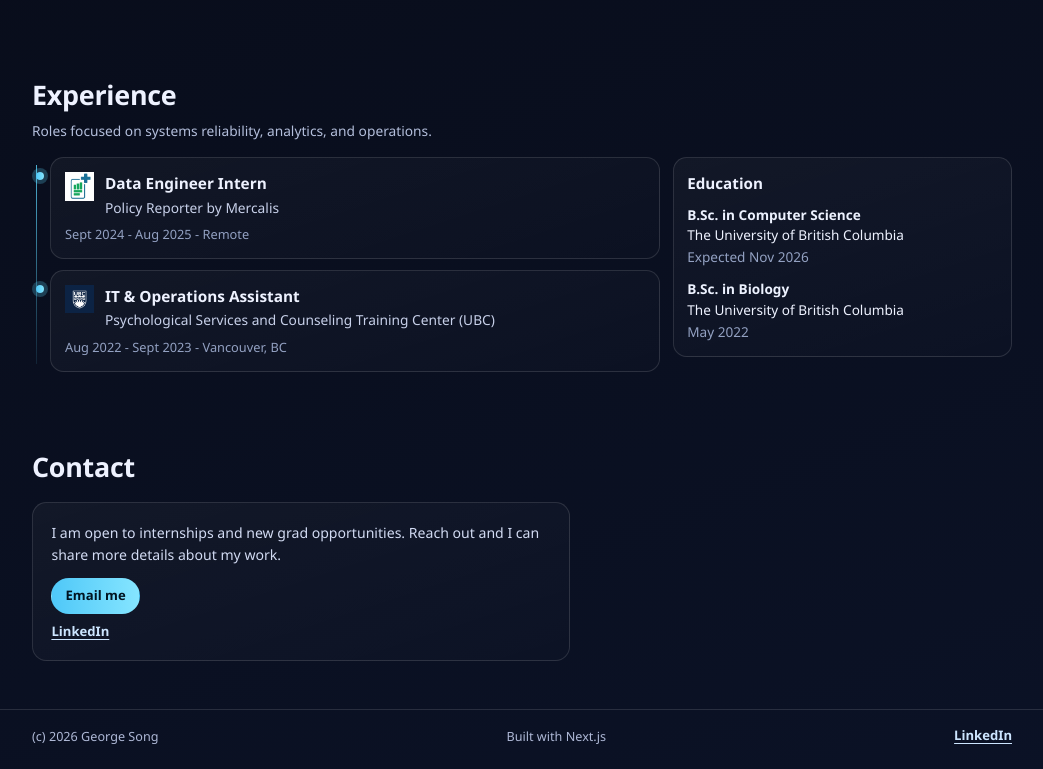
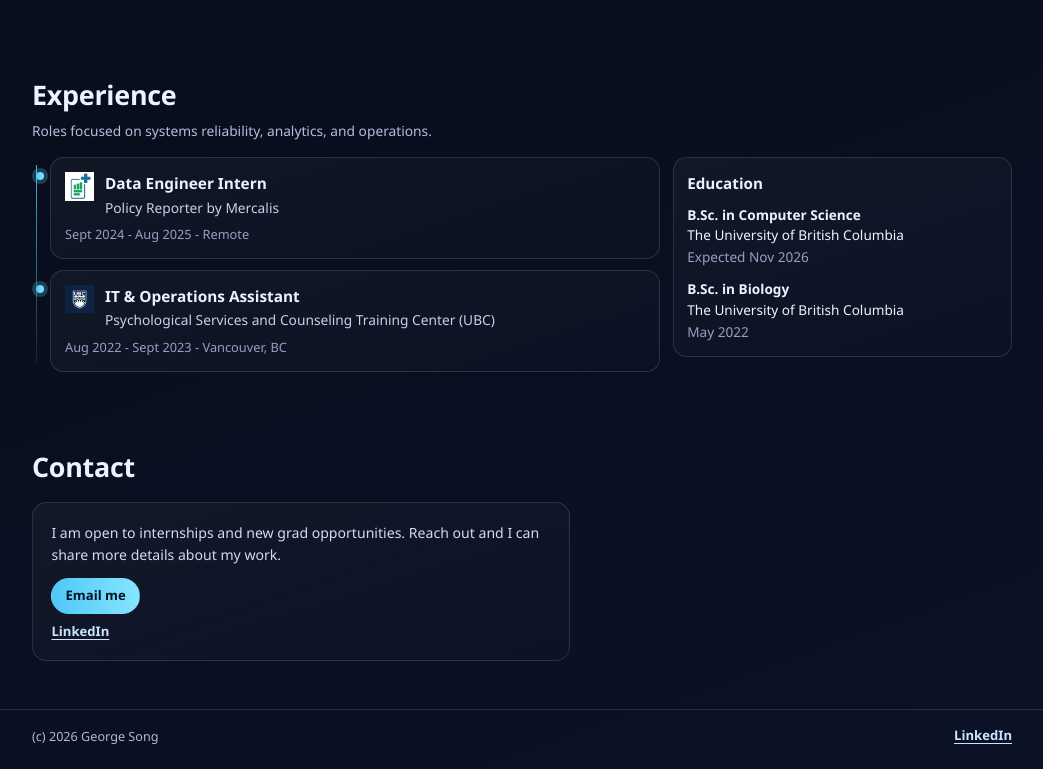
Before and after one commit to gsongg1/Personal-Web, a Next.js app: page / in a window 1280 px wide. Shown: the part 1321-2090 px from the top of the page, without its empty margins (118-1161 px from the left). Built offline with nearby package versions, Linux system fonts and the light colour scheme.

Commit message:
Remove footer built-with text

```diff
--- a/src/app/page.tsx
+++ b/src/app/page.tsx
@@ -71,7 +71,6 @@ export default function Home() {
       </main>
       <Footer
         name={siteContent.personal.name}
-        builtWithLabel={siteContent.labels.builtWith}
         social={siteContent.social}
       />
     </>
--- a/src/components/Footer.tsx
+++ b/src/components/Footer.tsx
@@ -2,11 +2,10 @@ import type { SocialLinks } from "@/content/siteContent";
 
 type FooterProps = {
   name: string;
-  builtWithLabel: string;
   social: SocialLinks;
 };
 
-export function Footer({ name, builtWithLabel, social }: FooterProps) {
+export function Footer({ name, social }: FooterProps) {
   const year = new Date().getFullYear();
 
   return (
@@ -15,7 +14,6 @@ export function Footer({ name, builtWithLabel, social }: FooterProps) {
         <p>
           (c) {year} {name}
         </p>
-        <p>{builtWithLabel}</p>
         <div className="footer-socials">
           {social.linkedin ? (
             <a href={social.linkedin} target="_blank" rel="noreferrer" className="text-link">
--- a/src/content/siteContent.ts
+++ b/src/content/siteContent.ts
@@ -60,7 +60,6 @@ export const siteContent = {
     heroEyebrow: "Portfolio",
     viewProjects: "View Projects",
     emailMe: "Email me",
-    builtWith: "Built with Next.js",
     contactIntro:
       "I am open to internships and new grad opportunities. Reach out and I can share more details about my work."
   },
```
